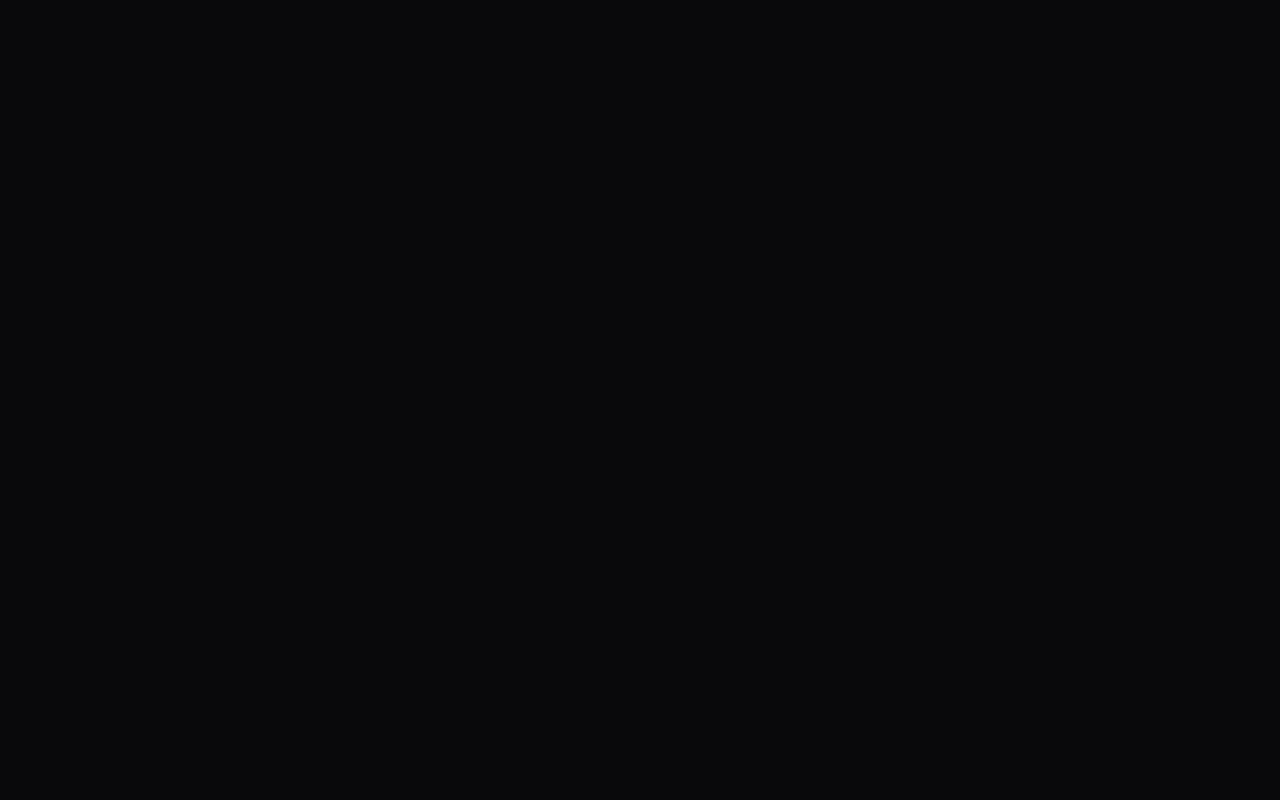
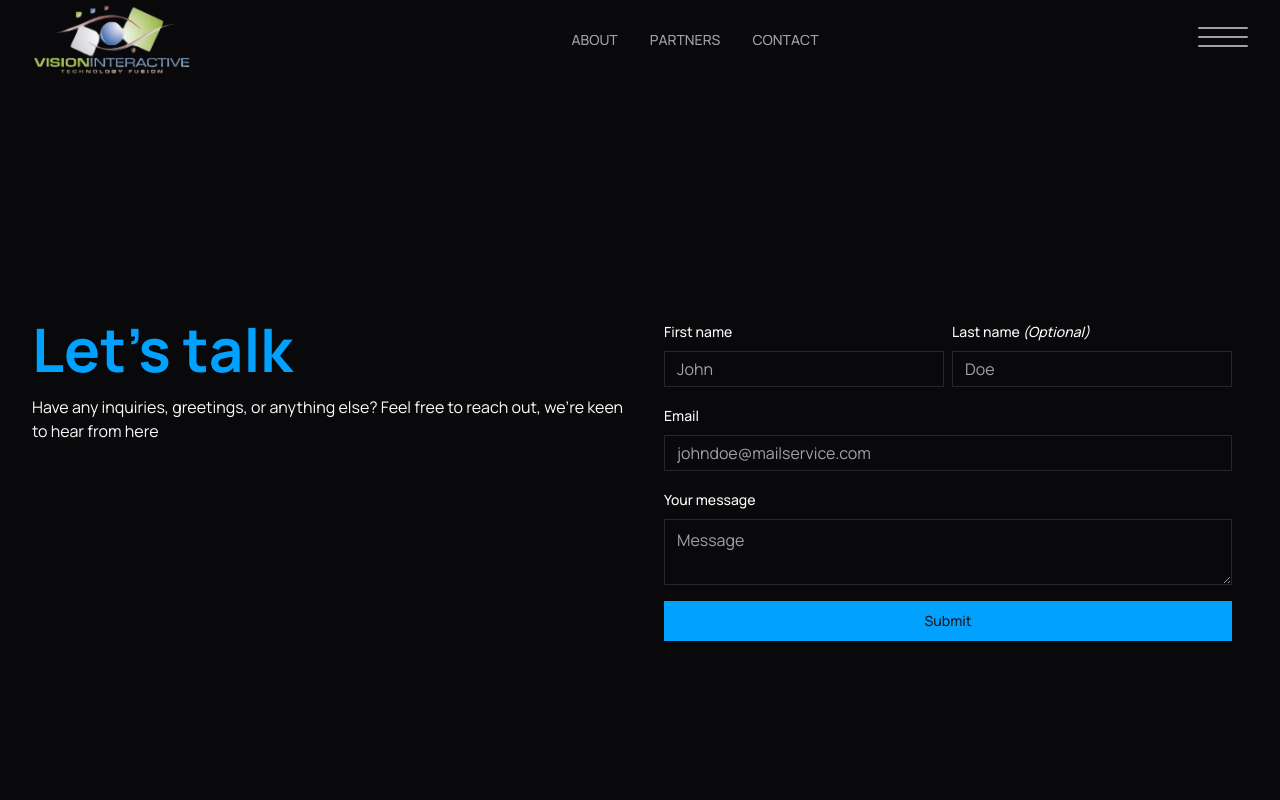
Before and after one commit to whoisrobb/vitfusion, a React (Vite) app: page /contact in a window 1280 px wide. Before the commit this address had no page. Shown: the top 800 px of the page. Built offline with nearby package versions, Linux system fonts and the light colour scheme.

Commit message:
feat: add contact page

```diff
--- a/src/App.tsx
+++ b/src/App.tsx
@@ -7,6 +7,7 @@ import 'lenis/dist/lenis.css';
 import MenuPage from "./components/elements/menu-page";
 import About from "./app/about";
 import Partners from "./app/partners";
+import Contact from "./app/contact";
 
 const App = () => {
 
@@ -29,6 +30,7 @@ const App = () => {
           <Route index element={<Home />} />
           <Route path="about" element={<About />} />
           <Route path="partners" element={<Partners />} />
+          <Route path="contact" element={<Contact />} />
         </Route>
       </Routes>
     </div>
--- /dev/null
+++ b/src/app/contact/_components/contact.tsx
@@ -0,0 +1,106 @@
+import { Input } from "@/components/ui/input"
+import { zodResolver } from "@hookform/resolvers/zod"
+import { useForm } from "react-hook-form"
+import { z } from "zod"
+import {
+  Form,
+  FormControl,
+  FormField,
+  FormItem,
+  FormLabel,
+  FormMessage,
+} from "@/components/ui/form"
+import { Textarea } from "@/components/ui/textarea"
+import { Button } from "@/components/ui/button"
+
+const contactFormSchema = z.object({
+    firstName: z.string().min(2, {
+      message: "Username must be at least 2 characters.",
+    }),
+    lastName: z.string().optional(),
+    email: z.string().email({ message: "Invalid email address" }),
+    message: z.string().min(3).max(1024)
+})
+
+type ContactFormProps = z.infer<typeof contactFormSchema>
+
+const ContactForm = () => {
+    const form = useForm<ContactFormProps>({
+        resolver: zodResolver(contactFormSchema),
+        defaultValues: {
+
+        }
+    });
+
+    const onSubmit = (values: ContactFormProps) => {
+        console.log(values)
+    }
+
+  return (
+    <Form {...form}>
+      <form onSubmit={form.handleSubmit(onSubmit)} className="space-y-4 px-4">
+
+        <div className="grid grid-cols-2 items-center gap-2">
+            <FormField
+                control={form.control}
+                name="firstName"
+                render={({ field }) => (
+                    <FormItem>
+                        <FormLabel>First name</FormLabel>
+                        <FormControl>
+                            <Input placeholder="John" className="text-base" {...field} />
+                        </FormControl>
+                        <FormMessage />
+                    </FormItem>
+                )}
+            />
+
+            <FormField
+                control={form.control}
+                name="lastName"
+                render={({ field }) => (
+                    <FormItem>
+                        <FormLabel>Last name <span className="italic">(Optional)</span> </FormLabel>
+                        <FormControl>
+                            <Input placeholder="Doe" className="text-base" {...field} />
+                        </FormControl>
+                        <FormMessage />
+                    </FormItem>
+                )}
+            />
+        </div>
+
+        <FormField
+            control={form.control}
+            name="email"
+            render={({ field }) => (
+                <FormItem>
+                    <FormLabel>Email</FormLabel>
+                    <FormControl>
+                        <Input placeholder="johndoe@mailservice.com" type="email" className="text-base" {...field} />
+                    </FormControl>
+                    <FormMessage />
+                </FormItem>
+            )}
+        />
+
+        <FormField
+            control={form.control}
+            name="message"
+            render={({ field }) => (
+                <FormItem>
+                    <FormLabel>Your message</FormLabel>
+                    <FormControl>
+                        <Textarea placeholder="Message" className="text-base" {...field} />
+                    </FormControl>
+                    <FormMessage />
+                </FormItem>
+            )}
+        />
+        <Button type="submit" className="w-full bg-accent">Submit</Button>
+      </form>
+    </Form>
+  )
+}
+
+export default ContactForm
--- /dev/null
+++ b/src/app/contact/index.tsx
@@ -0,0 +1,17 @@
+import ContactForm from './_components/contact'
+
+const Contact = () => {
+  return (
+    <div className="min-h-screen flex items-center justify-center">
+        <div className='grid grid-cols-1 md:grid-cols-2 gap-4'>
+            <div className="space-y-4">
+                <h1 className="font-bold text-6xl text-accent">Let's talk</h1>
+                <p className="">Have any inquiries, greetings, or anything else? Feel free to reach out, we're keen to hear from here</p>
+            </div>
+            <ContactForm />
+        </div>
+    </div>
+  )
+}
+
+export default Contact
--- a/src/app/partners/_components/gre8i.tsx
+++ b/src/app/partners/_components/gre8i.tsx
@@ -24,7 +24,7 @@ const Gre8i = () => {
                 </p>
 
                 <Link
-                    to={''}
+                    to={'https://gre8i.com'}
                     target="_blank"
                 >
                     <Button variant={"linkHover1"}>Learn more</Button>
--- a/src/app/partners/_components/vautomated.tsx
+++ b/src/app/partners/_components/vautomated.tsx
@@ -24,7 +24,7 @@ const Vautomated = () => {
                 </p>
 
                 <Link
-                    to={''}
+                    to={'https://vautomated.com'}
                     target="_blank"
                 >
                     <Button variant={"linkHover1"}>Learn more</Button>
```
